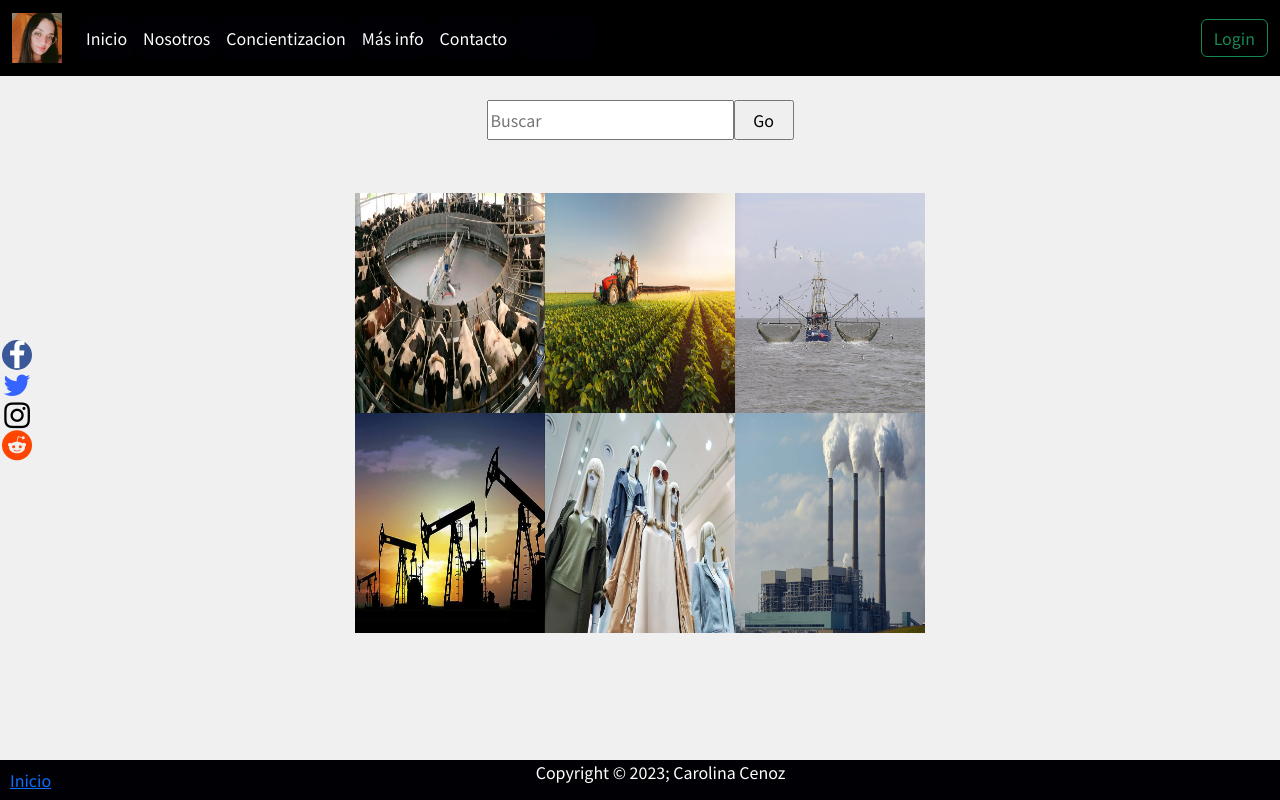
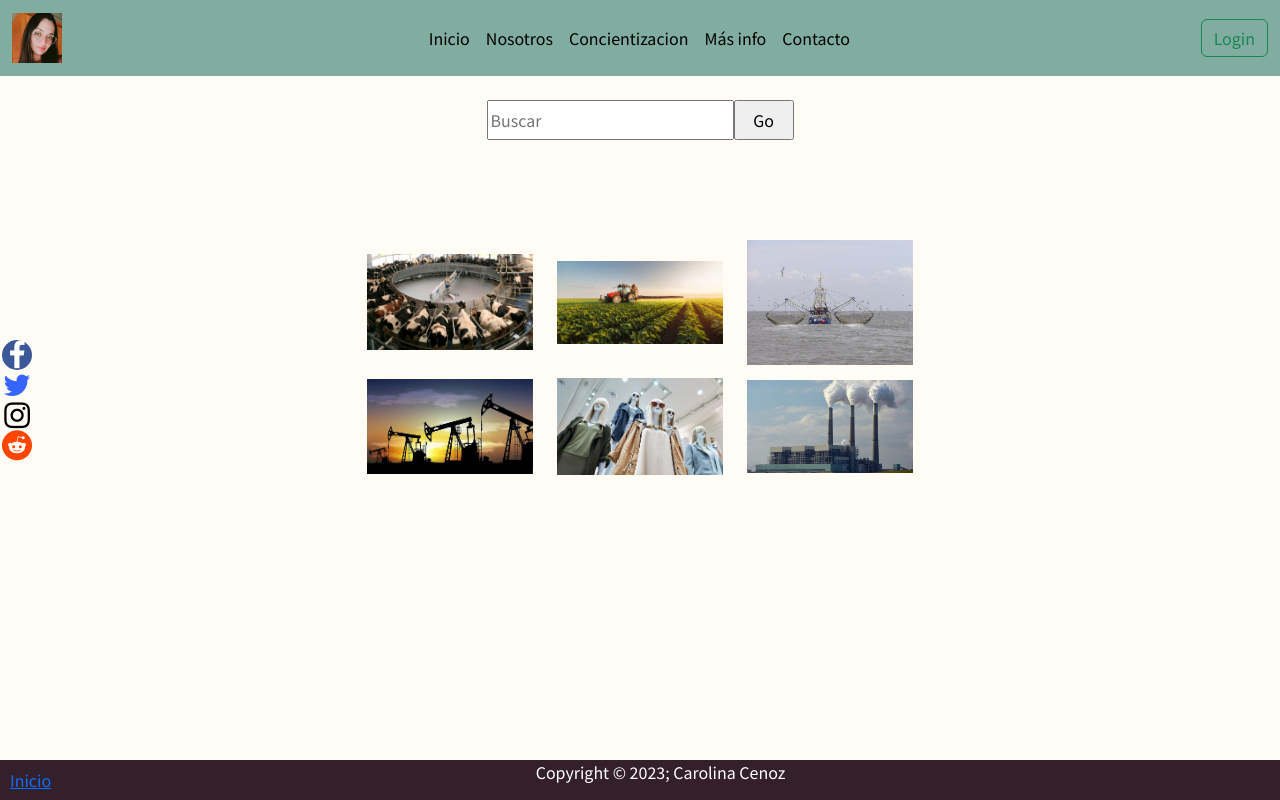
Before and after one commit to carocenz/PF-CENOZ, a plain HTML site: page pags/concientizacion.html in a window 1280 px wide. Drawn offline with nearby package versions, Linux system fonts and the light colour scheme.

Commit message:
se centran items de navbar y se cambian colores

```diff
--- a/css/style.css
+++ b/css/style.css
@@ -5,14 +5,14 @@
 
 /*body*/
 body{
-    background-color: #10101010;
+    background-color: rgb(255, 252, 246);
     display: grid;
     margin: 0%;
     padding: 0%;
     min-height: 100vh;
 }
 
-@media screen and (min-width: 1025px) {
+@media screen and (min-width: 992px) {
     body{
         padding: 100px 0 0 0;
 
@@ -34,7 +34,7 @@ header {
     z-index: 1;
 }
 
-@media screen and (min-width: 1025px) {
+@media screen and (min-width: 992px) {
     header {
         width: 70%;
         background-color: #000005;
@@ -54,7 +54,7 @@ header a {
     justify-self: start;
 }
 
-@media screen and (min-width: 1025px) {
+@media screen and (min-width: 992px) {
     header a {
         display:flex;
         justify-content: center;
@@ -62,37 +62,25 @@ header a {
         }
 }
 
-
-.nav-padre {
-    justify-self: center;
-    align-self: center;
-    grid-template-columns: 90% 10%;
-    display: grid;
-    height: fit-content;
-    position: initial;
-    width: 100%;
-}
-
-
-.nav-padre__nav li ul {
-    background-color: black;
-}
-
 /*para las listas - el estilo que le sacamos con el 'none' son los marcadores (puntitos) de cada palabra*/
-ul, ol{
-    list-style: none;
-    padding: 0%;
-    margin: 0%;
-    justify-self: center;
-}
-
 /*todos los elementos a que estén dentro de li que estén dentro de nav van a tener estas caracteristicas*/
 /*el color es el del texto, el text decoration es el subrayado*/
 /*el padding establece el área de relleno en los cuatro lados de un elemento a la vez*/
 /*el display en block ordena los elementos en bloque para que no se pisen entre si*/
+
+.navbar {
+    background-color: #80ADA0;
+}
+
+@media screen and (min-width: 992px) {
+    .navbar {
+        background-color: #80ADA0;
+    }
+}
+
 .navbar-collapse li a{
-    background-color: #000005;
-    color: #ffffff;
+    background-color: #80ADA0;
+    color: black !important;
     text-decoration: none;
     padding: 10px 15px;
     display: block;
@@ -103,71 +91,41 @@ ul, ol{
 
 /*hover se usa para modificar algo cuando pasamos el mouse*/
 /*en este caso se le pone ese color para que cuando el mouse pase por la palabra que se el fondo sea gris */
+
 .navbar-collapse li a:hover {
-    background-color: #434343;
+    background-color: #80ADC1;
 }
 
 /*los li que estan directamente dentro de nav (submenu) van a tener esas propiedades: en este caso para tener forma*/
 /*para darle forma y que los li principales (generales) del nav se ordenen horizontalmente -horizontalmente para left porque elegimos left-*/
-.nav-padre__nav > li{
-    float: left;
-
-}
-
 /*los ul que están dentro de li que están dentro de nav (sub sub menu). ponemos display none para que los sub sub menu se pongan dentro de los submenu*/
 /*position absolute es para que el cuadrado del menu esté acorde al tamaño de la palabra de la que se despliega -pueden quedar empalmados los menu desplegables-*/
 /*en este punto desaparecen los menu desplegables y ahi se arma .nav li:hover > ul */
-.nav-padre__nav li ul {
-    display: none;
-    position: absolute;
-    min-width: 140px;
-}
-
 /*los li que están dentro de nav pero que cuando pasamos el mouse están con clase hover y directos (>) de ul*/
 /*con esta indicación los submenu desaparecidos con .nav li ul van a volver a aparecer pero los sub submenus van a estar mal desplegados por eso se crea  .nav li ul li*/
-.nav-padre__nav li:hover > ul {
-    display: block;
-}
-
 /*los li que estén dentro de ul que estén dentro de li*/
 /*se cambia la posición relativa para que los sub sub menú se desplieguen bien*/
 /*al ser posición relativa se pueden modificar los sub sub menu en .nav li ul li ul*/
-/*nav-padre__.nav li ul li {
-    position: relative;
-}
-
 /*para modificar los .nav li ul li*/
-/*nav-padre__.nav li ul li ul {
-    right: -140px;
-    top: 0px;
-}* */
-
 /*al darle position absolute pierde sus medidas entonces se le da el width del 100% pero ésto solo sirve para cuando hay poco contenido en la página*/
-.nav-padre__login {
-    width: 100%;
-    text-align: right;
-    display: grid;
-    font-family: 'Lucida Sans', 'Lucida Sans Regular', 'Lucida Grande', 'Lucida Sans Unicode', Geneva, Verdana, sans-serif;
-    background-color: #000005;
-    justify-content: flex-end;
-}
 
 
 /*main*/
 main {
     width: 100%;
-    padding: 0% 35px;
+    padding: 100px 35px;
     display: grid;
     justify-content: center;
     justify-self: center;
 
 }
-@media screen and (min-width: 1025px) {
-    /*mobile first*/
+@media screen and (min-width: 992px) {
     main{
         width: 50%;
+        padding: 0% 35px;
     }
 }
+
 h1 {
     text-align: center;
     color: cornflowerblue;
@@ -186,7 +144,7 @@ h2 {
     height: 40px;
 }
 
-@media screen and (min-width: 1025px) {
+@media screen and (min-width: 992px) {
     .buscador {
         display: grid;
         grid-template-columns: auto 60px;
@@ -237,12 +195,10 @@ h2 {
 }
 
 .fa-instagram {
-
     color: black;
 }
 
 .fa-reddit {
-
     color: orangered;
 }
 
@@ -281,7 +237,7 @@ h2 {
     border: solid 5px #84a8f3;
 }
 
-@media screen and (min-width: 1025px) {
+@media screen and (min-width: 992px) {
     .section-index__flex-padre{
         flex-direction: row;
     }
@@ -290,7 +246,7 @@ h2 {
 /*footer*/
 #main-footer {
     color: white;
-    background-color: #000005;
+    background-color: #33202A;
     display: grid;
     grid-template-columns: auto auto auto;
     text-align: center;
@@ -306,7 +262,7 @@ h2 {
 
 }
 
-
+/*
 .todos-buscador {
     display: grid;
     grid-template-columns: auto auto;
@@ -320,7 +276,7 @@ h2 {
     justify-self: center;
     height: 40px;
 
-}
+}*/
 
 
 /*NOSOTROS*/
@@ -335,7 +291,7 @@ h2 {
     padding: 50px 0 50px 0;
 }
 
-@media screen and (min-width: 1025px) {
+@media screen and (min-width: 992px) {
     .iframes-nos {
         display: grid;
         grid-template-columns: 1fr 1fr;
@@ -366,7 +322,7 @@ img {
     height: fit-content;
 }
 
-@media screen and (min-width: 1025px) {
+@media screen and (min-width: 992px) {
     .grilla-ind {
         display: grid;
         grid-template-columns: 1fr 1fr 1fr;
@@ -391,7 +347,7 @@ img {
 }
 
 
-@media screen and (min-width: 1025px) {
+@media screen and (min-width: 992px) {
     .padre-cards {
         display: grid;
         grid-template-columns: repeat(2,1fr);
@@ -431,7 +387,7 @@ img {
     text-align: center;
 }
 
-@media screen and (min-width: 1025px) {
+@media screen and (min-width: 992px) {
     .section-masinfo {
         padding: 30px;
     }
@@ -446,7 +402,7 @@ img {
     background-color: #3B5998;
 }
 
-@media screen and (min-width: 1025px) {
+@media screen and (min-width: 992px) {
     .peligro {
         font-size: 15px;
         position: absolute;
--- a/pags/concientizacion.html
+++ b/pags/concientizacion.html
@@ -15,14 +15,14 @@
 </head>
 <body id="arriba">
     <header>
-        <nav class="navbar navbar-expand-lg bg-black fixed-top arriba">
+        <nav class="navbar navbar-expand-lg fixed-top">
             <div class="container-fluid">
             <a class="navbar-brand" href="../index.html"><img src="../img/logo.jpg" alt="Logo Ambiental" title="Este es el logo de la página" height="50" width="50"></a>
             <button class="navbar-toggler" type="button" data-bs-toggle="collapse" data-bs-target="#navbarSupportedContent" aria-controls="navbarSupportedContent" aria-expanded="false" aria-label="Toggle navigation">
                 <span class="navbar-toggler-icon"></span>
             </button>
             <div class="collapse navbar-collapse" id="navbarSupportedContent">
-                <ul class="navbar-nav me-auto mb-2 mb-lg-0">
+                <ul class="navbar-nav me-auto mb-2 mb-lg-0 mx-auto text-center">
                 <li class="nav-item">
                     <a class="nav-link active text-white lg-li-hover" aria-current="page" href="../index.html">Inicio</a>
                 </li>
@@ -37,9 +37,6 @@
                 </li>
                 <li class="nav-item">
                     <a class="nav-link text-white lg-li-hover" href="contacto.html">Contacto</a>
-                </li>
-                <li class="nav-item">
-                    <a class="nav-link disabled">Disabled</a>
                 </li>
                 </ul>
                 <form class="d-flex" role="search">
@@ -64,16 +61,29 @@
         <a href="https://www.reddit.com/" class="fa fa-reddit" target="_blank"></a>
     </div>
 
-    <div class="grilla-ind">
-        <img src="../img/ingan.jpg" alt="Industria Carnica" width="320" height="220">
-        <img src="../img/inagri.jpg" alt="Industria Agricola" width="320" height="220">
-        <img src="../img/inpesq.JPG" alt="Industria Pesquera" width="320" height="220">
-        <img src="../img/inpet.jpg" alt="Industria Petrolera" width="320" height="220">
-        <img src="../img/inmoda.jpg" alt="Industria de la Moda" width="320" height="220">
-        <img src="../img/inotros.jpg" alt="Otras Industrias" width="320" height="220">
-    </div>
 
-
+      <div class="container text-center">
+        <div class="row grilla-ind">
+          <div class="col-12 col-2-md-4 col-lg-12 col-xl-12">
+          <img src="../img/ingan.jpg" alt="Industria Carnica" class="img-fluid img-size">
+          </div>
+          <div class="col-12 col-2-md-4 col-lg-12 col-xl-12">
+          <img src="../img/inagri.jpg" alt="Industria Agricola" class="img-fluid img-size">
+          </div>
+          <div class="col-12 col-2-md-4 col-lg-12 col-xl-12">
+          <img src="../img/inpesq.JPG" alt="Industria Pesquera" class="img-fluid img-size">
+          </div>
+          <div class="col-12 col-2-md-4 col-lg-12 col-xl-12">
+          <img src="../img/inpet.jpg" alt="Industria Petrolera" class="img-fluid img-size">
+          </div>
+          <div class="col-12 col-2-md-4 col-lg-12 col-xl-12">
+          <img src="../img/inmoda.jpg" alt="Industria de la Moda" class="img-fluid img-size">
+          </div>
+          <div class="col-12 col-2-md-4 col-lg-12 col-xl-12">
+          <img src="../img/inotros.jpg" alt="Otras Industrias" class="img-fluid img-size">
+          </div>
+        </div>
+      </div>
 
 </main>
 
```
Also changed, not shown: index.html (+7 -25 lines), pags/contacto.html (+2 -5 lines), pags/masinfo.html (+2 -5 lines), pags/nosotros.html (+2 -5 lines).
